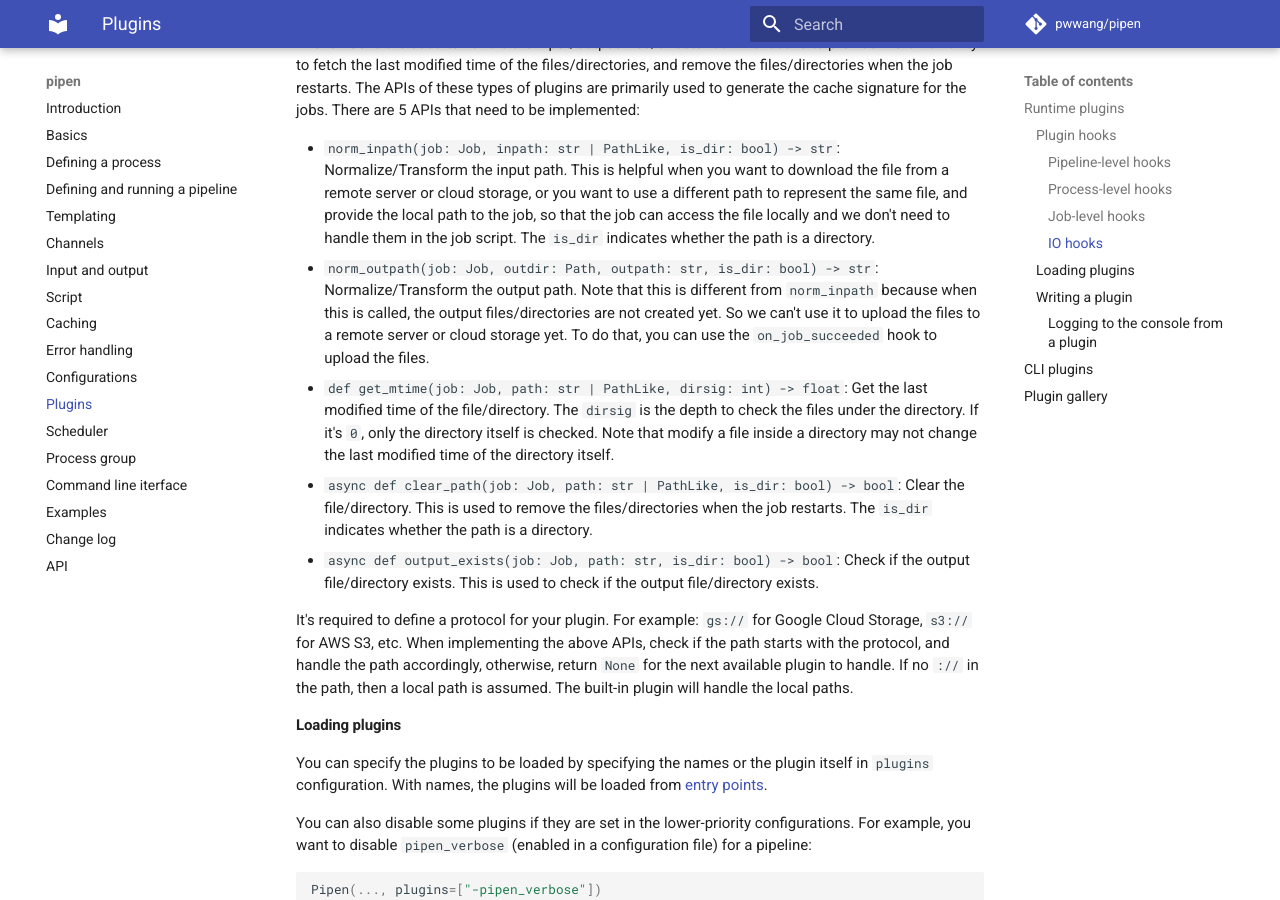
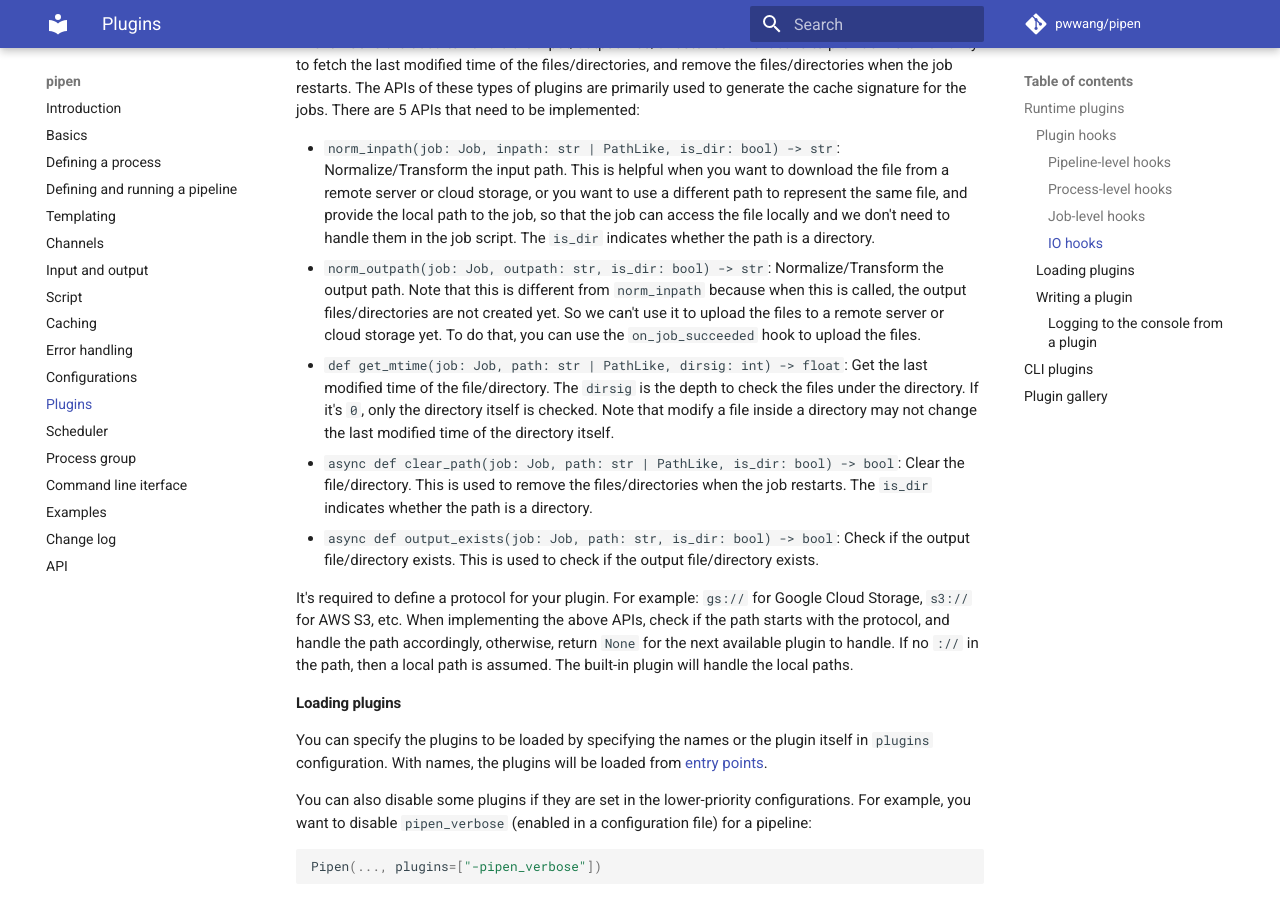
Before and after one commit to pwwang/pipen, an MkDocs documentation site: the page built from docs/plugin.md, in a window 1280 px wide and 900 px high, scrolled down 2409 px. Built offline with MkDocs 1.6.1 and Material for MkDocs 9.7.7, drawn with Linux system fonts in a browser that asks for light colours; comment, search, counter and statistics services are not loaded.

Commit message:
docs: fix norm_outpath parameters in plugin.md

```diff
--- a/docs/plugin.md
+++ b/docs/plugin.md
@@ -131,7 +131,7 @@ The io hooks are used to handle the input/output files/directories. The idea is
 
 - `norm_inpath(job: Job, inpath: str | PathLike, is_dir: bool) -> str`: Normalize/Transform the input path.
     This is helpful when you want to download the file from a remote server or cloud storage, or you want to use a different path to represent the same file, and provide the local path to the job, so that the job can access the file locally and we don't need to handle them in the job script. The `is_dir` indicates whether the path is a directory.
-- `norm_outpath(job: Job, outdir: Path, outpath: str, is_dir: bool) -> str`: Normalize/Transform the output path.
+- `norm_outpath(job: Job, outpath: str, is_dir: bool) -> str`: Normalize/Transform the output path.
     Note that this is different from `norm_inpath` because when this is called, the output files/directories are not created yet. So we can't use it to upload the files to a remote server or cloud storage yet. To do that, you can use the `on_job_succeeded` hook to upload the files.
 - `def get_mtime(job: Job, path: str | PathLike, dirsig: int) -> float`: Get the last modified time of the file/directory.
     The `dirsig` is the depth to check the files under the directory. If it's `0`, only the directory itself is checked. Note that modify a file inside a directory may not change the last modified time of the directory itself.
```
